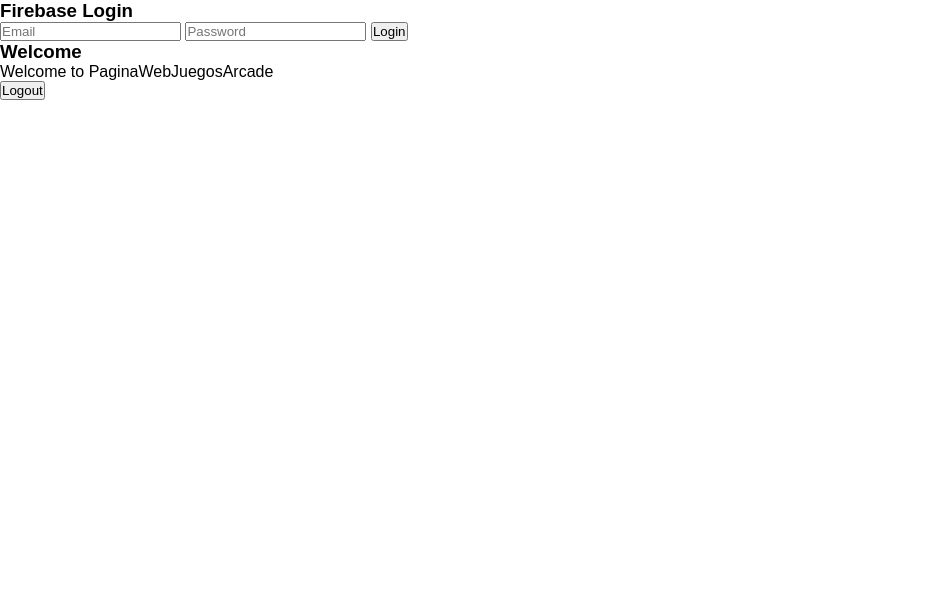
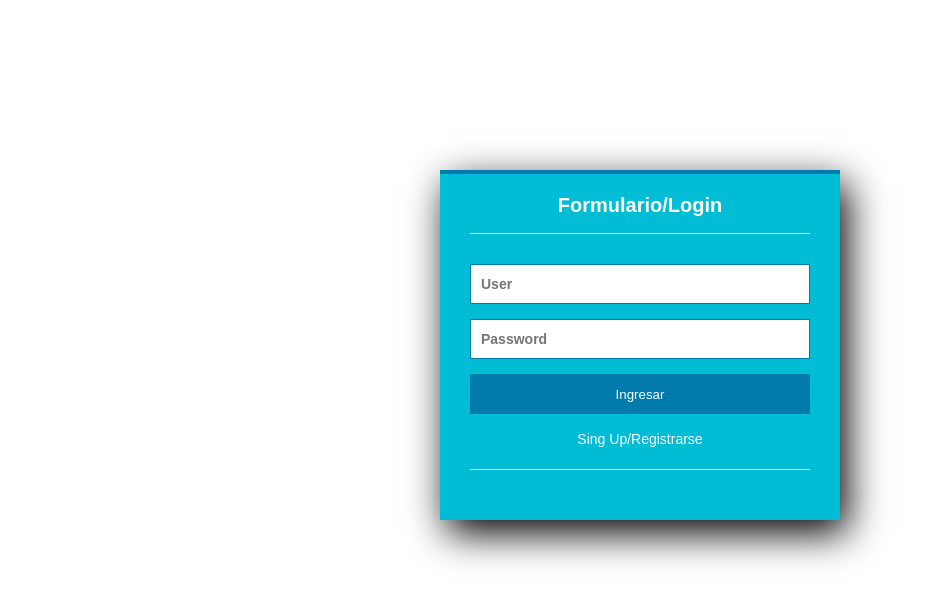
Before and after one commit to AgustinDiaz14/PaginaWebJuegosArcade, a plain HTML site: page data/test.html in a window 1280 px wide. Shown: the whole page, without its empty margins (0-941 px from the left). Drawn offline with Linux system fonts and the light colour scheme; files that its build step writes are made by us from their sources; no server answers.

Commit message:
Firebase Create User Test

```diff
--- a/data/login.js
+++ b/data/login.js
@@ -1,9 +1,13 @@
-const email=document.querySelector("#emailField")
-const password=document.querySelector("#passwordField")
+function login(){
+  var email= document.getElementById("emailField").value
 
-auth.createUserWithEmailAndPassword(email, password).catch(function(error) {
-    // Handle Errors here.
-    var errorCode = error.code;
-    var errorMessage = error.message;
-    // ...
-  });
+  var password= document.getElementById("passwordField").value
+
+
+  auth
+  .createUserWithEmailAndPassword(email, password)
+  .then(user => {
+      console.log("sign up")
+  })
+
+}
--- a/data/test.html
+++ b/data/test.html
@@ -29,19 +29,15 @@
 
 <body>
 
-	<div id="login_div">
-		<h3>Firebase Login</h3>
-		<input type="email" placeholder="Email" id="emailField">
-		<input type="password" placeholder="Password" id="passwordField"/>
-        <button onclick="login()" id = "btn_login">Login</button>
-        <!--<a href="hola.html"><link rel="stylesheet" href="btn_login"></a>-->
-	</div>
-
-	<div id="user_div">
-		<h3>Welcome</h3>
-		<p>Welcome to PaginaWebJuegosArcade</p>
-		<button>Logout</button>
-	</div>
+	<section class="form-login">
+		<form>
+			<h1> Formulario/Login </h1>
+			<input class="controls" type="text" name="user" value="" placeholder="User" id = "emailField">
+			<input class="controls" type="password" name="password" value="" placeholder="Password" id = "passwordField">
+			<input class="buttons" type="submit" name="" value="Ingresar" onclick="login()">
+			<p><a href="#">Sing Up/Registrarse</a></p>
+		</form>
+	</section>
 
 	<!---->
 
```
